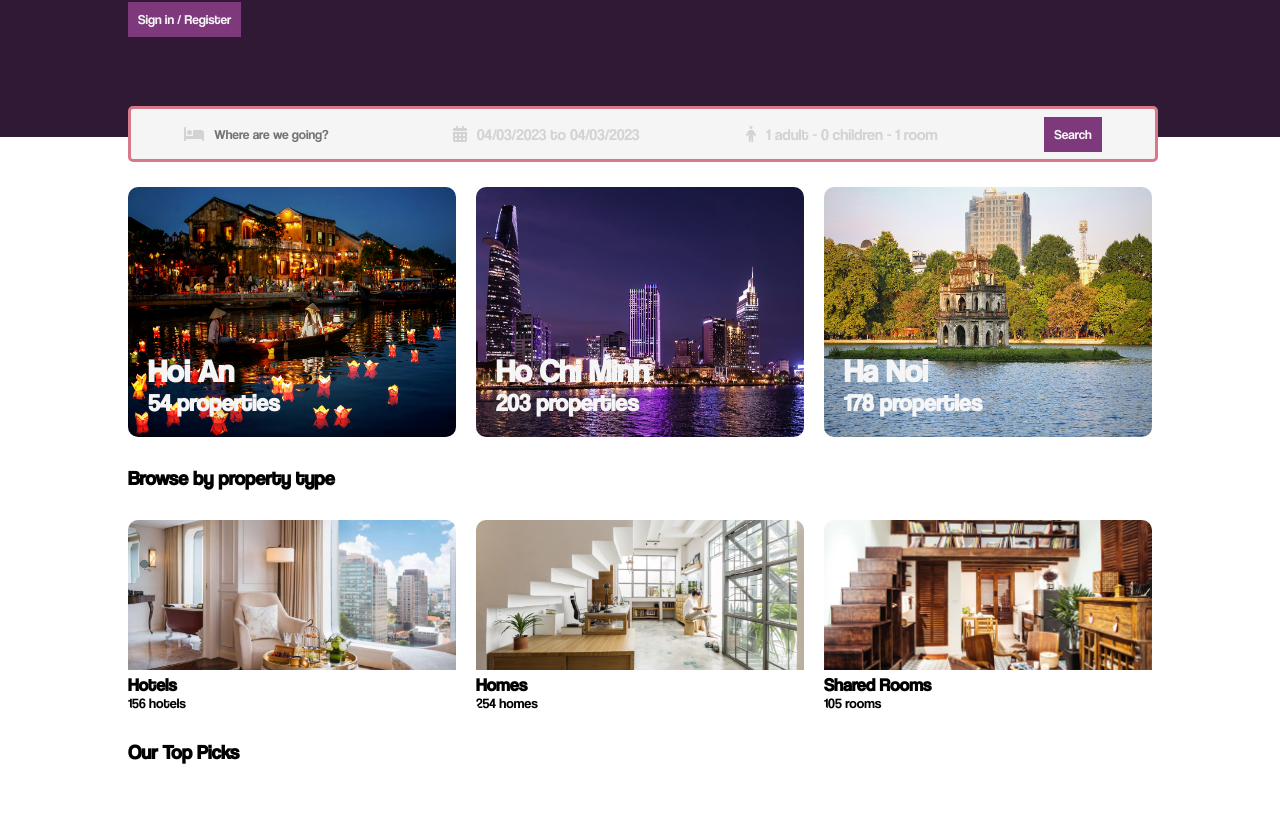
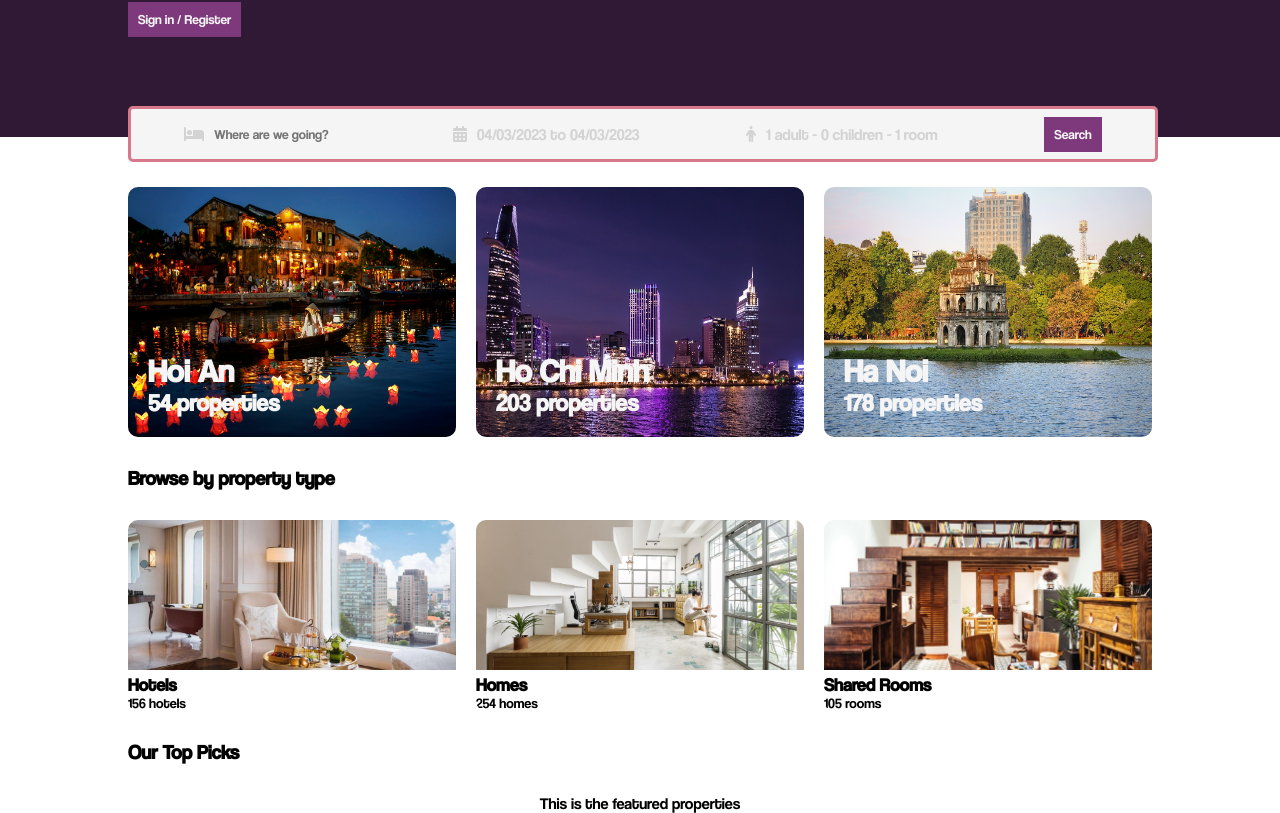
Before and after one commit to Victoria-Q-Le/booking-app-client, a React (Create React App) app: page /home in a window 1280 px wide. Shown: the part 264-1077 px from the top of the page. Before the commit the page ends 1028 px from the top, so only its background shows below. Built offline with nearby package versions, Linux system fonts and the light colour scheme.

Commit message:
top picks

```diff
--- /dev/null
+++ b/src/components/featuredProperties/FeaturedProperties.js
@@ -0,0 +1,12 @@
+import React from 'react'
+import './featuredProperties.css'
+
+const FeaturedProperties = () => {
+  return (
+    <div>
+      This is the featured properties
+    </div>
+  )
+}
+
+export default FeaturedProperties
--- a/src/pages/home/Home.js
+++ b/src/pages/home/Home.js
@@ -1,4 +1,5 @@
 import Featured from "../../components/featured/Featured"
+import FeaturedProperties from "../../components/featuredProperties/FeaturedProperties"
 import Header from "../../components/header/Header"
 import Navbar from "../../components/navBar/Navbar"
 import PropertyList from "../../components/propertyList/PropertyList"
@@ -14,6 +15,7 @@
         <h1 className="homeTitle">Browse by property type</h1>
         <PropertyList />
         <h1 className="homeTitle">Our Top Picks</h1>
+        <FeaturedProperties />
       </div>
     </div>
   )
```
Also changed, not shown: src/components/featuredProperties/featuredProperties.css (added).
